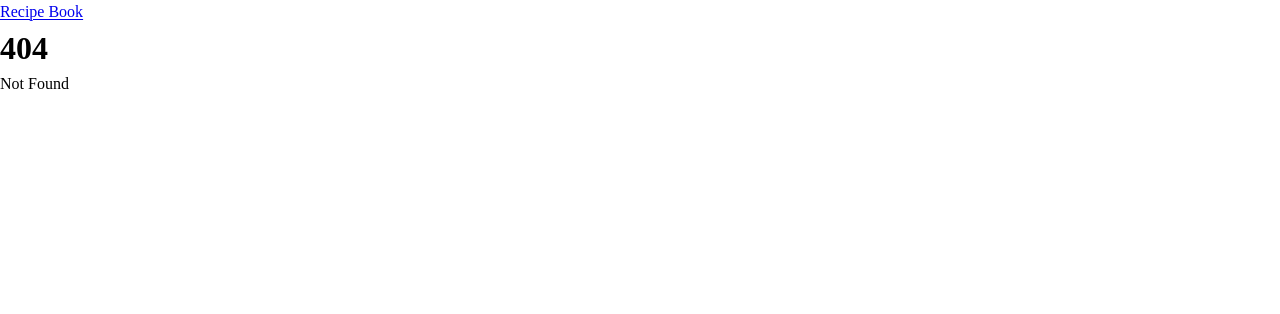
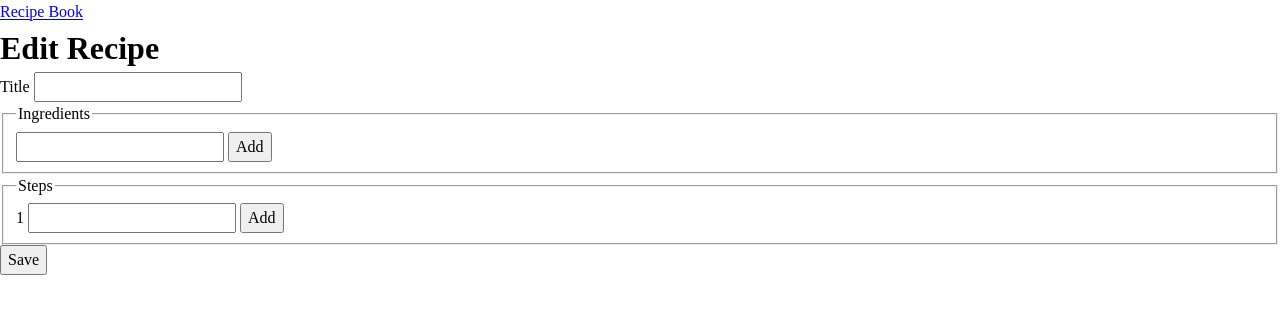
Before and after one commit to binyamin/recipes, a SvelteKit app: page /recipes/550e8400-e29b-41d4-a716-446655440001/edit in a window 1280 px wide. Before the commit this address had no page. Shown: the top 314 px of the page. Built offline with nearby package versions, Linux system fonts and the light colour scheme.

Commit message:
feat: create "edit" page

```diff
--- a/src/routes/recipes/[id]/+page.svelte
+++ b/src/routes/recipes/[id]/+page.svelte
@@ -12,6 +12,8 @@
 {:else}
 	<article>
 		<h1>{recipe.title}</h1>
+
+		<a href="/recipes/{params.id}/edit">edit</a>
 
 		<p>
 			{#if +recipe.createdAt === +recipe.updatedAt}
--- /dev/null
+++ b/src/routes/recipes/[id]/edit/+page.svelte
@@ -0,0 +1,25 @@
+<script lang="ts">
+	import type { HTMLFormAttributes } from 'svelte/elements';
+	import { update } from '$lib/services/recipes/state.svelte';
+	import RecipeForm from '$lib/ui/recipes/Form.svelte';
+	import type { PageProps } from './$types';
+
+	let { params }: PageProps = $props();
+
+	const onsubmit: HTMLFormAttributes['on:submit'] = (e) => {
+		e.preventDefault();
+		const data = new FormData(e.currentTarget);
+
+		update(params.id, {
+			title: data.get('title') as string,
+			ingredients: data.getAll('ingredients') as string[],
+			steps: data.getAll('steps') as string[],
+		});
+
+		e.currentTarget.reset();
+	};
+</script>
+
+<h1>Edit Recipe</h1>
+
+<RecipeForm {onsubmit} />
```
